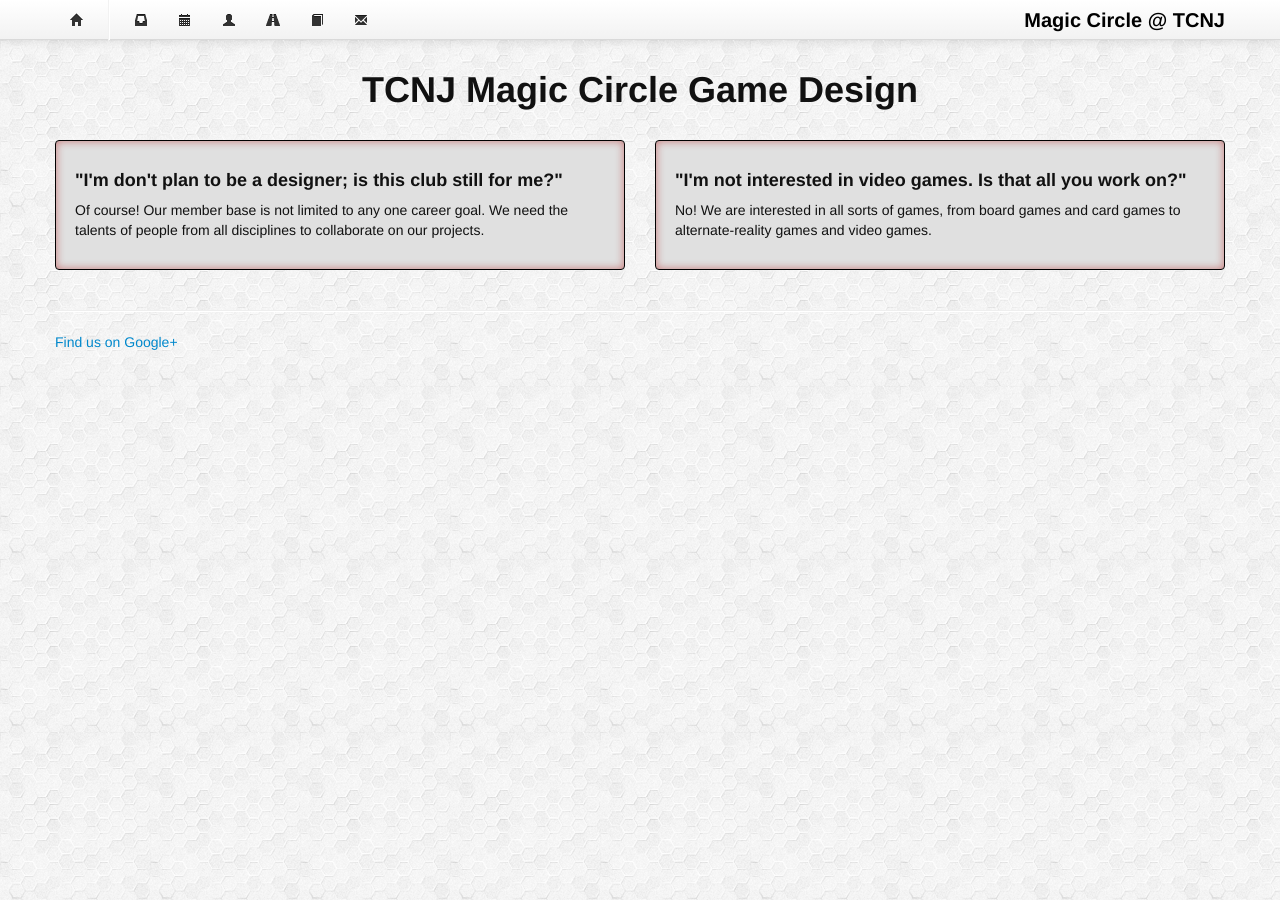
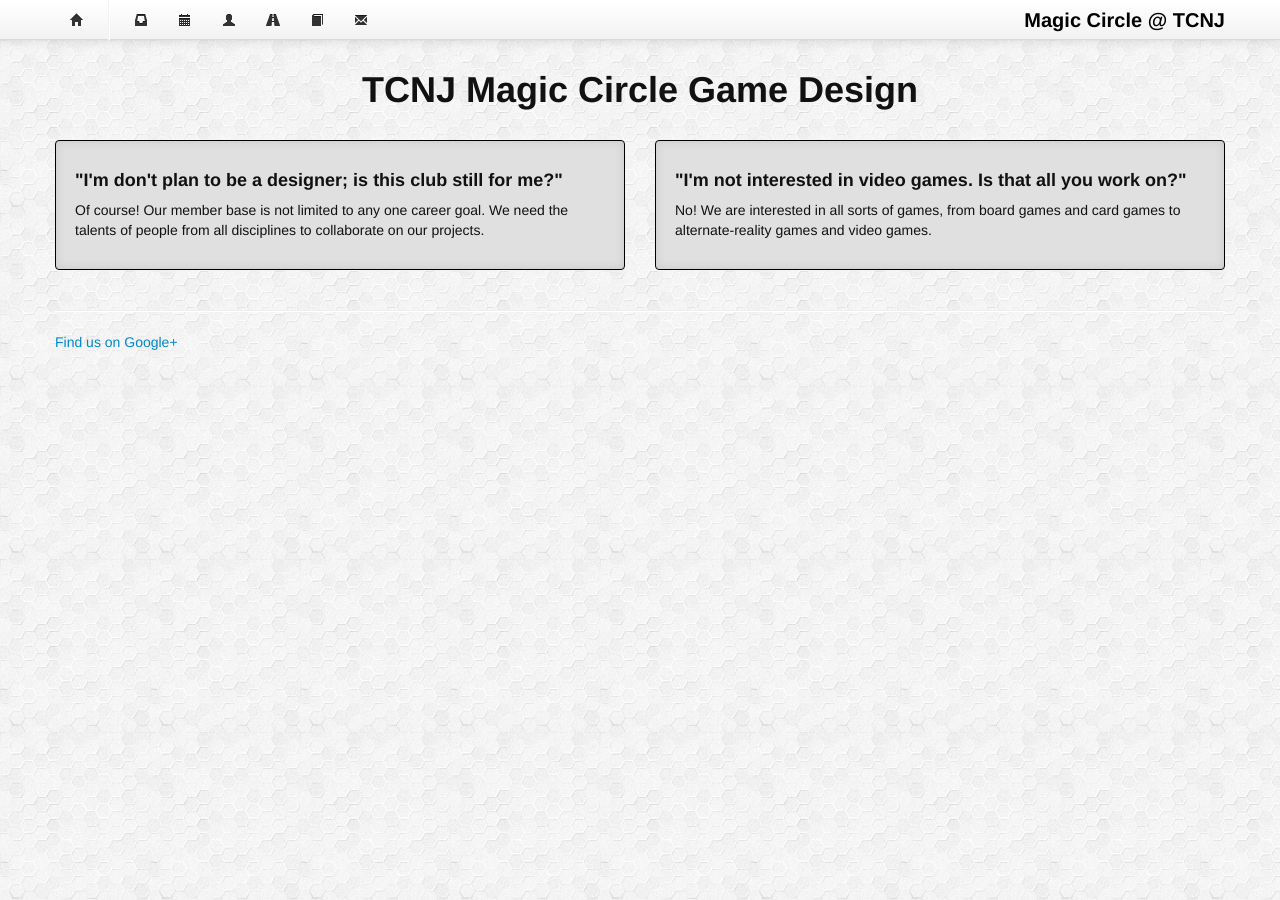
Before and after one commit to tcnj-magic-circle/tcnj-magic-circle.github.com, a Jekyll site: the page built from index.html, in a window 1280 px wide. Built offline with Jekyll 4.4.1, drawn with Linux system fonts in a browser that asks for light colours; nearby versions of some CDN libraries.

Commit message:
Well shadows are grey for now.

```diff
--- a/assets/css/custom.css
+++ b/assets/css/custom.css
@@ -43,7 +43,7 @@
 body div.well {
     background:#E0E0E0;
     border: 1px solid #000000;
-    box-shadow: inset 0px 0px 8px rgba(176,16,16,0.5);
+    box-shadow: inset 0px 0px 8px rgba(176,176,176,0.5);
 }
 body img.img-eboard {
     float:left;
```
